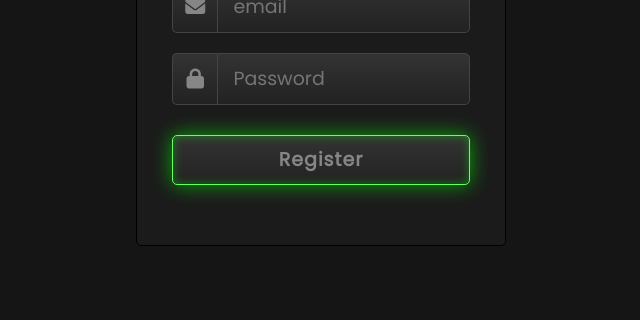
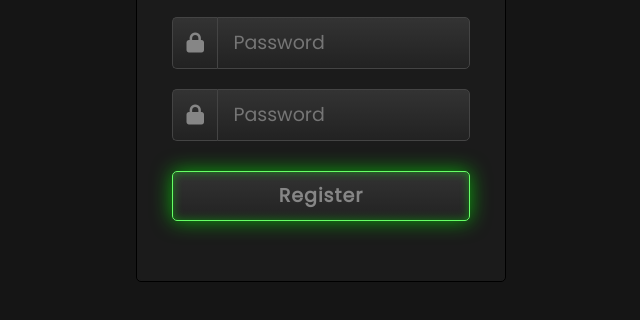
Before and after one commit to CrashOverride123/svCollegeProjects, a website: page public/signUp.html in a window 1280 px wide. Shown: the part 340-660 px from the top of the page, without its empty margins (319-959 px from the left). Drawn offline with Linux system fonts and the light colour scheme.

Commit message:
Co-authored-by: UcD1997@outlook.com <UcD1997@outlook.com>

```diff
--- a/public/signUp.html
+++ b/public/signUp.html
@@ -22,6 +22,10 @@
           <div class="fas fa-lock"></div>
           <input name="password" type="password" id="psw" placeholder="Password" />
         </div>
+        <div class="field">
+          <div class="fas fa-lock"></div>
+          <input name="password" type="password" id="psw" placeholder="Password" />
+        </div>
         <button type="submit" value="submit" id="exec">Register</button></a>
         <script src="./scripts/signUp.js" defer></script>
       </form>
```
